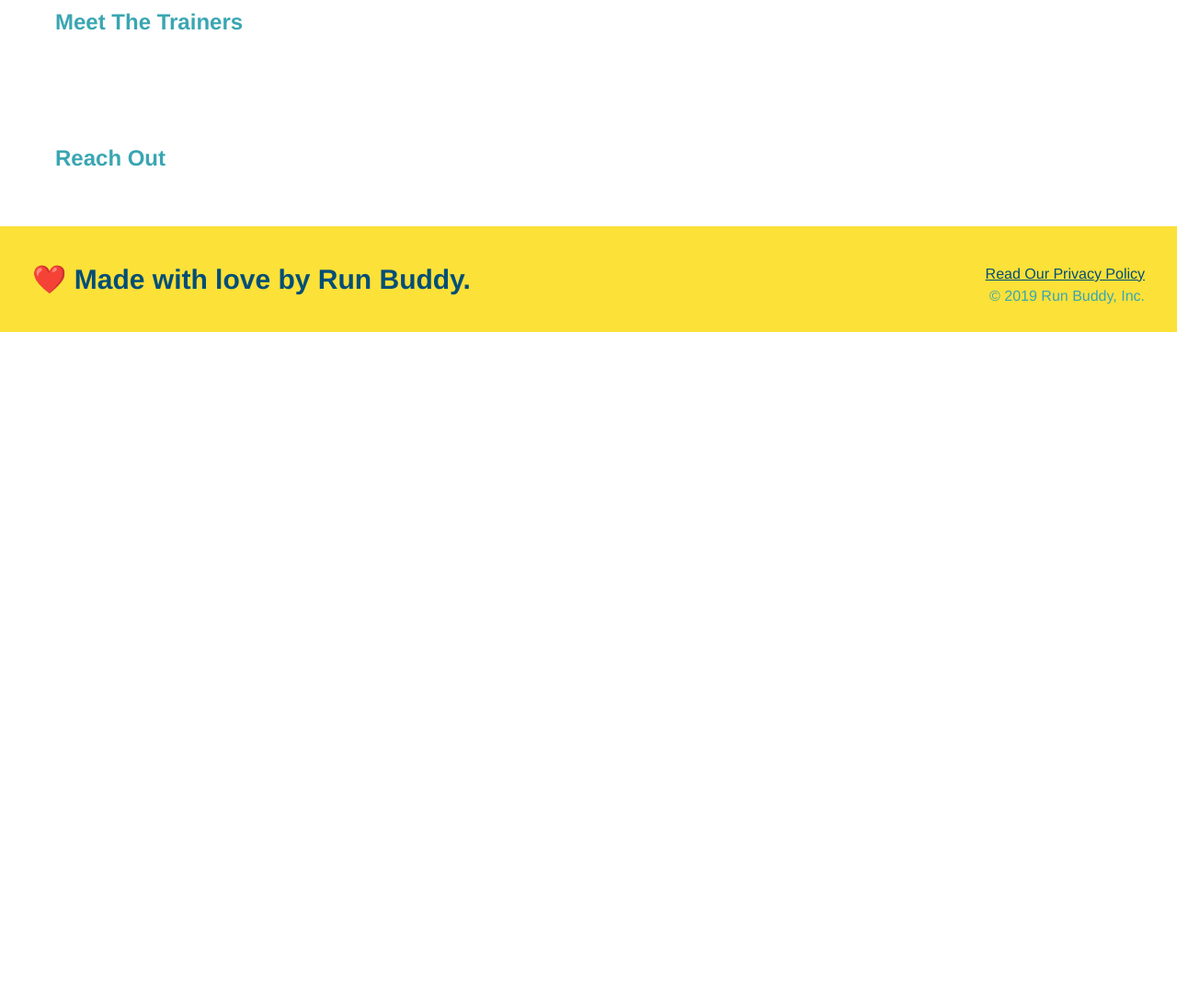
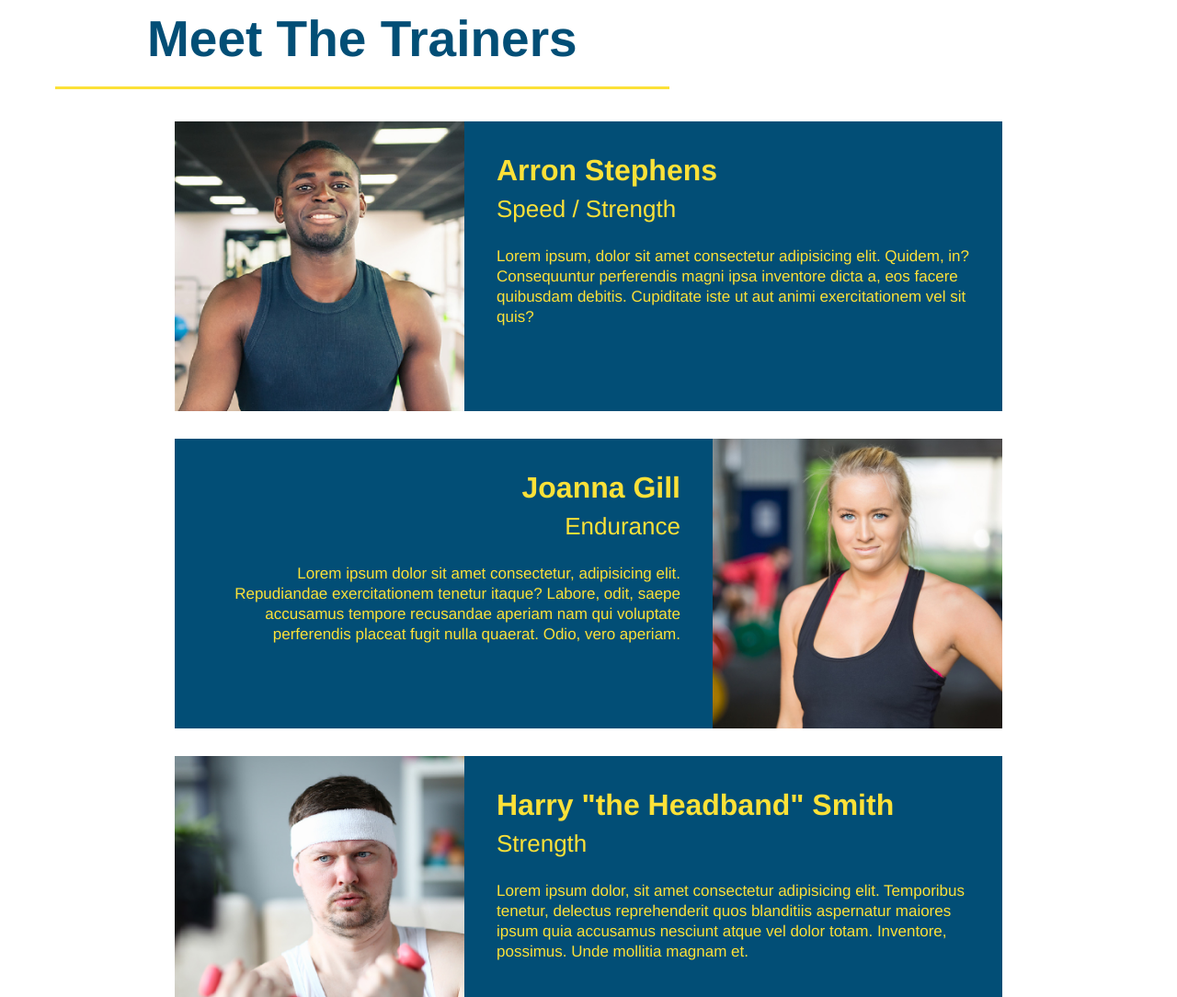
Before and after one commit to ARestrepo12/run-buddy, a plain HTML site: page index.html in a window 1280 px wide. Shown: the part 2780-3864 px from the top of the page at 92% size. Before the commit the page ends 3141 px from the top, so only its background shows below. Drawn offline with Linux system fonts and the light colour scheme.

Commit message:
meet the trainers section

```diff
--- a/assets/css/style.css
+++ b/assets/css/style.css
@@ -150,3 +150,41 @@ text-align: center;
 .steps span {
     font-size: 38px;
 }
+.trainers {
+    text-align: center;
+}
+.trainer img {
+    width: 35%;
+    float: left;
+}
+.trainer-bio {
+    padding: 35px;
+    float: left;
+    width: 65%;
+}
+.text-left {
+    text-align: left;
+}
+.text-right {
+    text-align: right;
+}
+.trainer-bio h3 {
+    font-size: 32px;
+    margin-bottom: 8px;
+}
+.trainer-bio h4 {
+    font-weight: lighter;
+    font-size: 26px;
+    margin-bottom:25px;
+}
+.trainer-bio p {
+    font-size: 17px;
+    line-height: 1.3;
+}
+.trainer {
+    overflow: auto;
+    width: 900px;
+    margin: 0 auto 30px auto;
+    background: #024e76;
+    color: #fce138;
+}
--- a/index.html
+++ b/index.html
@@ -107,8 +107,45 @@
 </section>
 
 <!-- meet the trainers" section -->
-<section>
-    <h2>Meet The Trainers</h2>
+<section id="your-trainers">
+    <h2 class="section-title primary-border">
+        Meet The Trainers
+    </h2>
+    <!-- first trainer bio -->
+    <div class= "trainers" >
+    <article class="trainer">
+        <img src="./assets/images/trainer-1.jpg" alt="Arron Stephens in his workout clothes, ready to pump iron" />
+        <div class="trainer-bio text-left">
+            <h3>Arron Stephens</h3>
+            <h4>Speed / Strength</h4>
+            <p>
+                Lorem ipsum, dolor sit amet consectetur adipisicing elit. Quidem, in? Consequuntur perferendis magni ipsa inventore dicta a, eos facere quibusdam debitis. Cupiditate iste ut aut animi exercitationem vel sit quis?
+            </p>
+        </div>
+    </article>
+    <!-- second trainer bio -->
+    <article class="trainer">
+        <div class="trainer-bio text-right">
+            <h3>Joanna Gill</h3>
+            <h4>Endurance</h4>
+            <p>
+                Lorem ipsum dolor sit amet consectetur, adipisicing elit. Repudiandae exercitationem tenetur itaque? Labore, odit, saepe accusamus tempore recusandae aperiam nam qui voluptate perferendis placeat fugit nulla quaerat. Odio, vero aperiam.
+            </p>
+        </div>
+        <img src="./assets/images/trainer-2.jpg" alt="Joanna Gill cooling off after a workout" />
+    </article>
+    <!-- third trainer bio -->
+    <article class="trainer">
+        <img src="./assets/images/trainer-3.jpg" alt="Harry Smith wearing a headband and lifting comically small pink weights" />
+        <div class="trainer-bio text-left">
+            <h3>Harry "the Headband" Smith</h3>
+            <h4>Strength</h4>
+            <p>
+                Lorem ipsum dolor, sit amet consectetur adipisicing elit. Temporibus tenetur, delectus reprehenderit quos blanditiis aspernatur maiores ipsum quia accusamus nesciunt atque vel dolor totam. Inventore, possimus. Unde mollitia magnam et.
+            </p>
+        </div>
+    </article>
+    </div>
 </section>
 
 <!-- "reach out" section -->
```
Also changed, not shown: assets/images/trainer-1.jpg (added), assets/images/trainer-2.jpg (added), assets/images/trainer-3.jpg (added).
